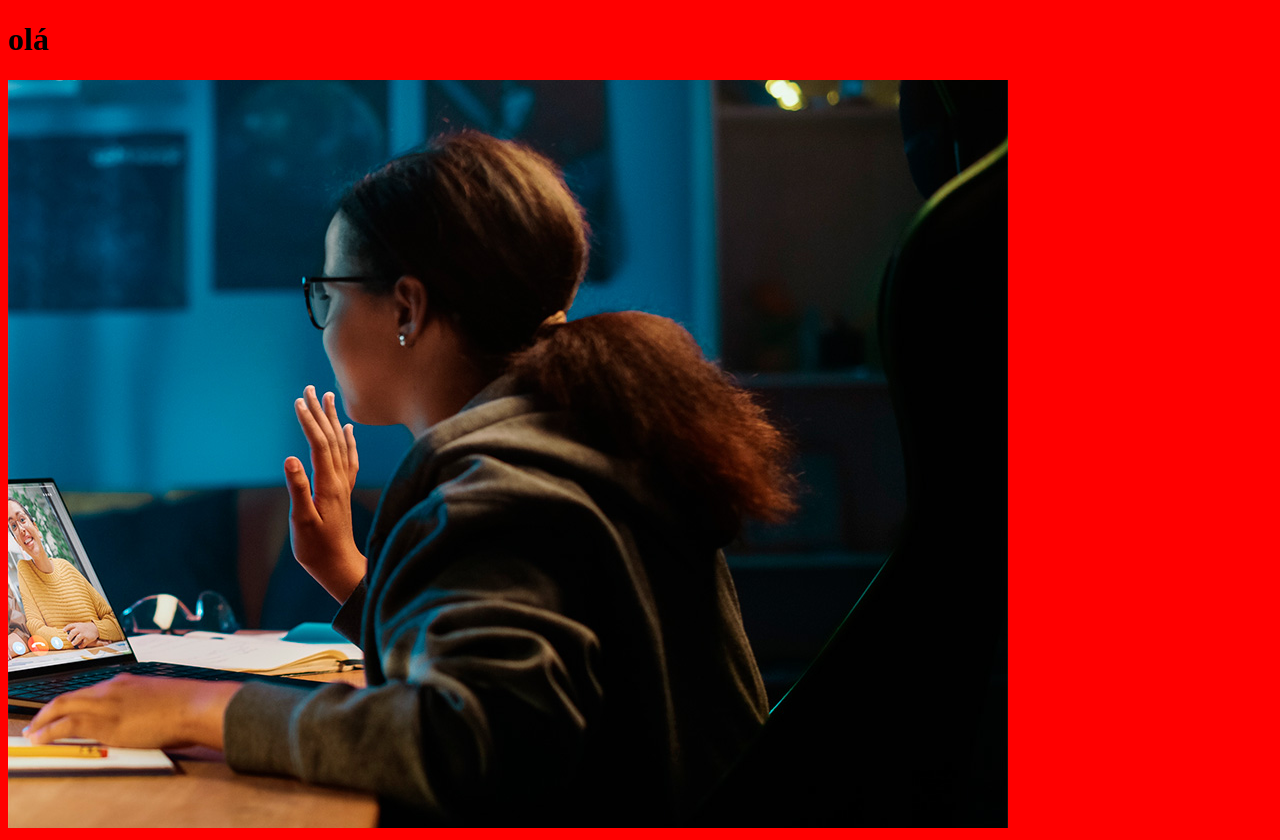
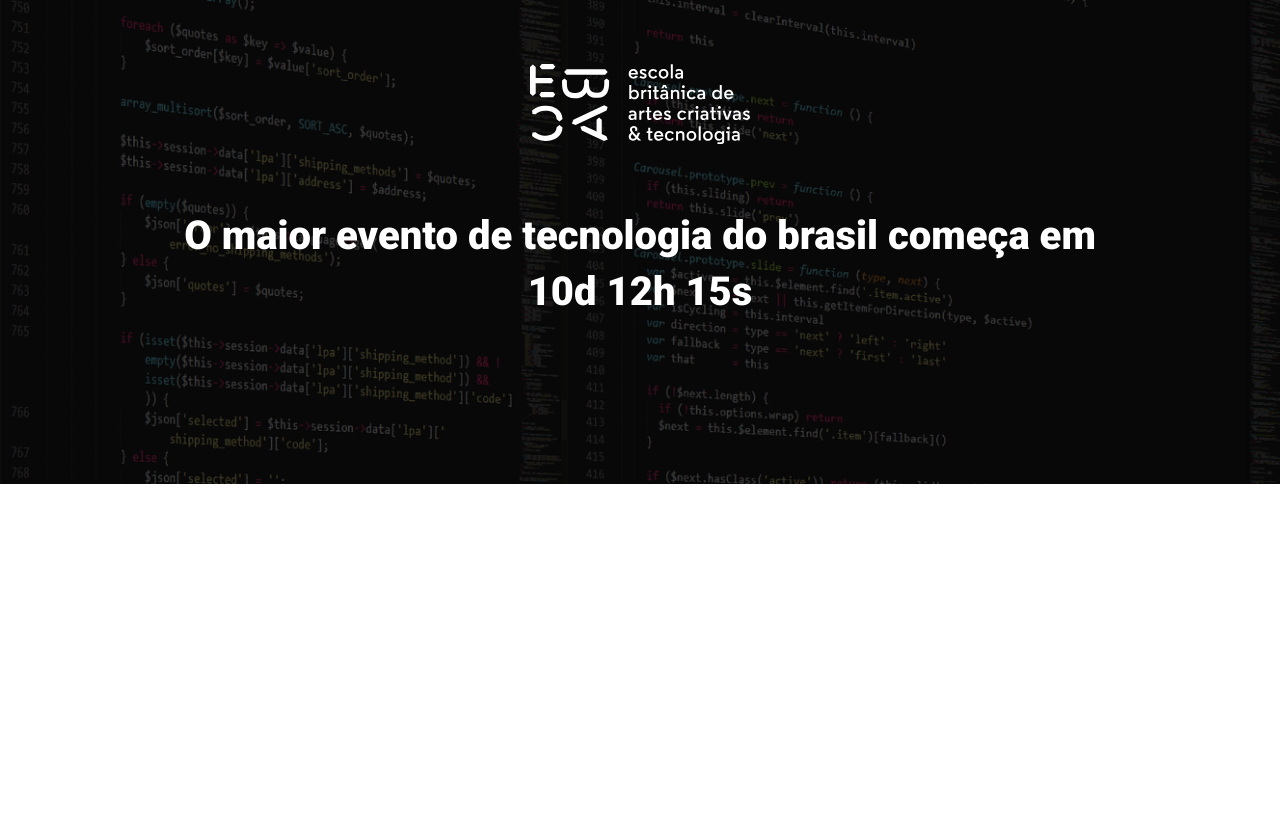
Before and after one commit to Heclypso/encode_tech_talks, a website built with Parcel: page src/index.html in a window 1280 px wide. After the commit the page ends 800 px from the top, so only its background shows below. Built offline with nearby package versions, Linux system fonts and the light colour scheme.

Commit message:
Criando o hero

```diff
--- a/src/index.html
+++ b/src/index.html
@@ -1,14 +1,24 @@
 <!DOCTYPE html>
-<html lang="en">
+<html lang="pt-br">
 <head>
     <meta charset="UTF-8">
     <meta name="viewport" content="width=device-width, initial-scale=1.0">
-    <title>Document</title>
+    <title>Encode Tech Talks</title>
+
+    <link rel="preconnect" href="https://fonts.googleapis.com">
+    <link rel="preconnect" href="https://fonts.gstatic.com" crossorigin>
+    <link href="https://fonts.googleapis.com/css2?family=Roboto:ital,wght@0,100;0,300;0,400;0,500;0,700;0,900;1,100;1,300;1,400;1,500;1,700;1,900&display=swap" rel="stylesheet">
+
     <link rel="stylesheet" href="/src/styles/main.scss">
 </head>
 <body>
-    <h1>olá</h1>
-    <img src="./images/backend.png" alt="">
+    <header class="hero">
+        <div class="container">
+            <img class="hero__logo" src="./images/ebac_logo.svg" alt="EBAC">
+            <p class="hero__text">O maior evento de tecnologia do brasil começa em 10d 12h 15s</p>
+        </div>
+    </header>
+
     <script src="scripts/main.js"></script>
 </body>
 </html>
--- /dev/null
+++ b/src/styles/_hero.scss
@@ -0,0 +1,48 @@
+.hero {
+    padding-top: 64px;
+    padding-bottom: 100px;
+    background-image: url(../images/fundo.png);
+    background-repeat: no-repeat;
+    background-size: cover;
+    position: relative;
+
+    &::before {
+        position: absolute;
+        top: 0;
+        left: 0;
+        width: 100%;
+        height: 100%;
+        background-color: #000;
+        content: '';
+        opacity: .7;
+    }
+
+    &__text {
+        margin-top: 64px;
+        margin-bottom: 64px;
+        font-size: 40px;
+        line-height: 56px;
+        font-weight: 800;
+        text-align: center;
+    }
+
+    &__logo {
+        margin: 0 auto;
+        height: 80px;
+        display: block;
+    }
+
+    @media (max-width: 640px) {
+        padding: 40px 0;
+
+        &__logo {
+            height: 40px;
+        }
+
+        &__text {
+            font-size: 22px;
+            line-height: 24px;
+            margin: 24px 0;
+        }
+    }
+}
--- a/src/styles/main.scss
+++ b/src/styles/main.scss
@@ -1,3 +1,24 @@
-body {
-    background-color: rgb(255, 0, 0);
+@use 'hero' as hero;
+
+* {
+    margin: 0;
+    padding: 0;
+    box-sizing: border-box;
+    font-family: Roboto, sans-serif;
+    color: #fff;
 }
+
+.container {
+    max-width: 960px;
+    width: 100%;
+    margin: 0 auto;
+    position: relative;
+
+    @media (max-width: 640px) {
+        max-width: 80%;
+    }
+
+    @media (max-width: 1024px) {
+        max-width: 90%;
+    }
+}
```
